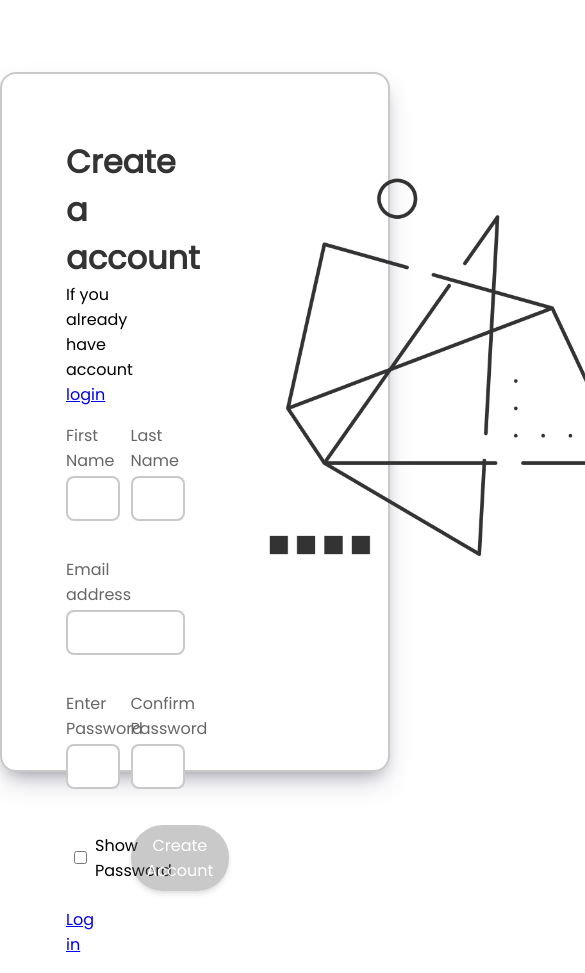
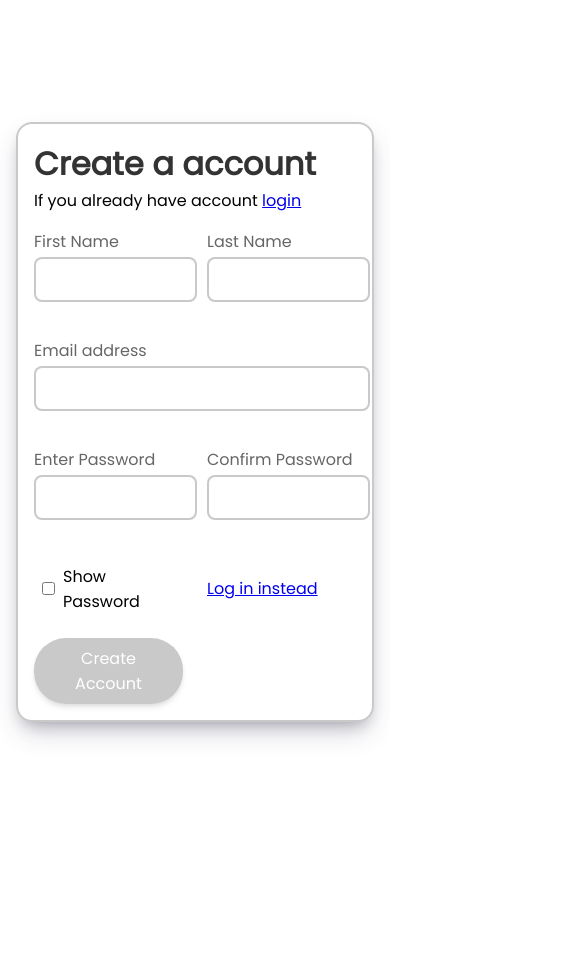
Before and after one commit to RxDB/intern_signup, a React (Vite) app: page /signup in a window 390 px wide. Shown: the top 973 px of the page, 585 px wide, since content can reach past the window. After the commit the page ends 844 px from the top, so only its background shows below. Built offline with nearby package versions, Linux system fonts and the light colour scheme.

Commit message:
Fix mobile support

```diff
--- a/src/pages/LoginPage/LoginPage.jsx
+++ b/src/pages/LoginPage/LoginPage.jsx
@@ -63,7 +63,8 @@ const LoginPage = () => {
   };
 
   return (
-    <div className={styles.login}>
+    <div className={styles.page}>
+
       <div className={styles.left}>
         <div className={styles.top}>
           <h1 className={styles.title}>Login</h1>
@@ -102,7 +103,7 @@ const LoginPage = () => {
               <span> Terms of use </span> and
               <span> Privacy Policy</span>
             </div>
-            <Button type="submit" name="Create Account" />
+            <Button type="submit" name="Login" />
           </div>
 
           <div className={styles.signupLink}>
@@ -110,6 +111,7 @@ const LoginPage = () => {
           </div>
         </form>
       </div>
+
     </div>
   );
 };
--- a/src/pages/LoginPage/LoginPage.module.css
+++ b/src/pages/LoginPage/LoginPage.module.css
@@ -1,19 +1,33 @@
-body{
-    display: flex;
-    justify-content: center;
-    align-items: center;
-    min-height: 100vh;
+.page {
+  display: flex;
+  justify-content: center;
+  align-items: center;
+  min-height: 100vh;
 }
-.login {
+.left {
   display: flex;
   border: 2px solid var(--content-grey-transparent);
-  max-height: 600px;
-  min-width: 800px;
+  width: min(100%, 600px);
+
+  /* max-height: 600px;
+  min-width: 800px; */
   justify-content: center;
   border-radius: 1rem;
-  padding: 3rem 3rem 3rem 3rem;
+  padding: 3rem 5rem 3rem 5rem;
   gap: 1rem;
   box-shadow: var(--box-shadow-main);
+  flex-direction: column;
+
+  margin: 1rem;
+}
+/* .left {
+  padding: 1rem;
+  display: flex;
+  flex-direction: column;
+  gap: 1rem;
+} */
+.title {
+  color: var(--content-black);
 }
 
 .loginForm {
@@ -22,7 +36,7 @@ body{
   flex-direction: column;
   justify-content: center;
   gap: 2rem;
-  min-width: 600px;
+  /* min-width: 600px; */
 }
 
 .route {
@@ -43,14 +57,14 @@ body{
   display: flex;
   gap: 1rem;
 }
-.buttonGroup{
+.buttonGroup {
   display: flex;
   flex-direction: column;
   justify-content: start;
   gap: 1rem;
 }
 
-.signupLink{
+.signupLink {
   display: flex;
   justify-content: center;
 }
--- a/src/pages/SignupPage/SignupPage.jsx
+++ b/src/pages/SignupPage/SignupPage.jsx
@@ -74,6 +74,7 @@ const SignupPage = () => {
   };
 
   return (
+    <div className={styles.page}>
       <div className={styles.main}>
         <div className={styles.left}>
           <div className={styles.top}>
@@ -135,8 +136,10 @@ const SignupPage = () => {
               ></input>
               Show Password
             </div>
+            <div className={styles.loginLink}>
+            <Link to="/login">Log in instead</Link>
+            </div>
             <Button type="submit" name="Create Account" />
-          <Link to="/login">Log in</Link>
           </form>
         </div>
 
@@ -144,6 +147,7 @@ const SignupPage = () => {
           <img src={illustrationPath} alt="illustration" />
         </div>
       </div>
+    </div>
   );
 };
 export default SignupPage;
--- a/src/pages/SignupPage/SignupPage.module.css
+++ b/src/pages/SignupPage/SignupPage.module.css
@@ -1,8 +1,8 @@
-body{
-    display: flex;
-    justify-content: center;
-    align-items: center;
-    min-height: 100vh;
+.page {
+  display: flex;
+  align-items: center;
+  justify-content: center;
+  min-height: 100vh;
 }
 .main {
   display: grid;
@@ -12,9 +12,11 @@ body{
   padding: 3rem 3rem 3rem 3rem;
   gap: 1rem;
 
-  max-height: 600px;
-  max-width: 900px;
-  box-shadow:var(--box-shadow-main)
+  width: min(100%, 900px);
+  /* max-height: 600px;
+  max-width: 900px; */
+  box-shadow: var(--box-shadow-main);
+  margin: 1rem;
 }
 
 .title {
@@ -53,7 +55,18 @@ body{
   max-height: 500px;
 }
 
-.loginLink{
+@media (max-width: 768px) {
+  .main {
+    grid-template-columns: 1fr;
+    padding: 0rem;
+  }
+  .illustration {
+    display: none;
+  }
+}
+
+.loginLink {
   display: flex;
-  justify-content: center;
+  justify-content: start;
+  align-items: center;
 }
```
Lines whose indentation alone changed are shown as unchanged.
